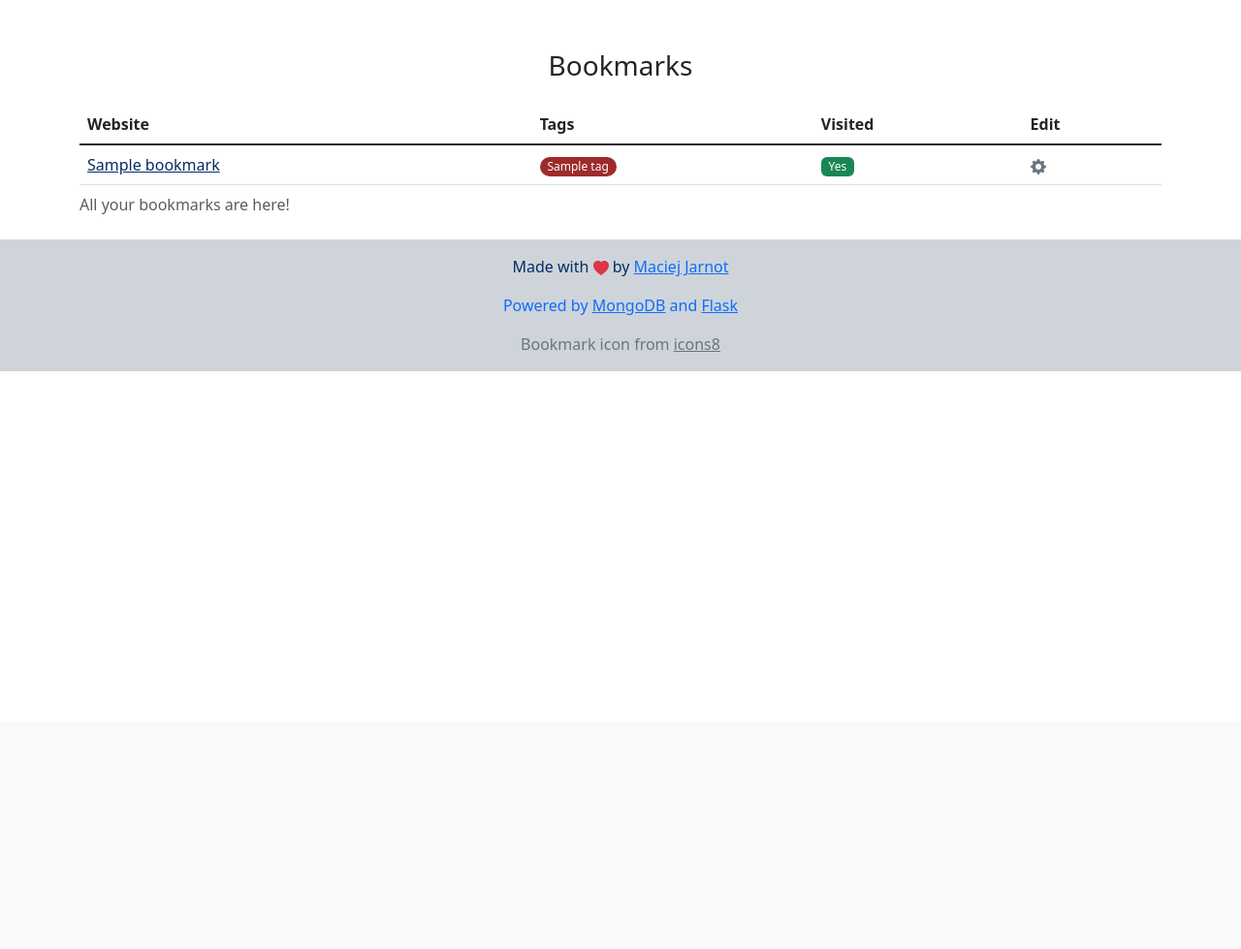
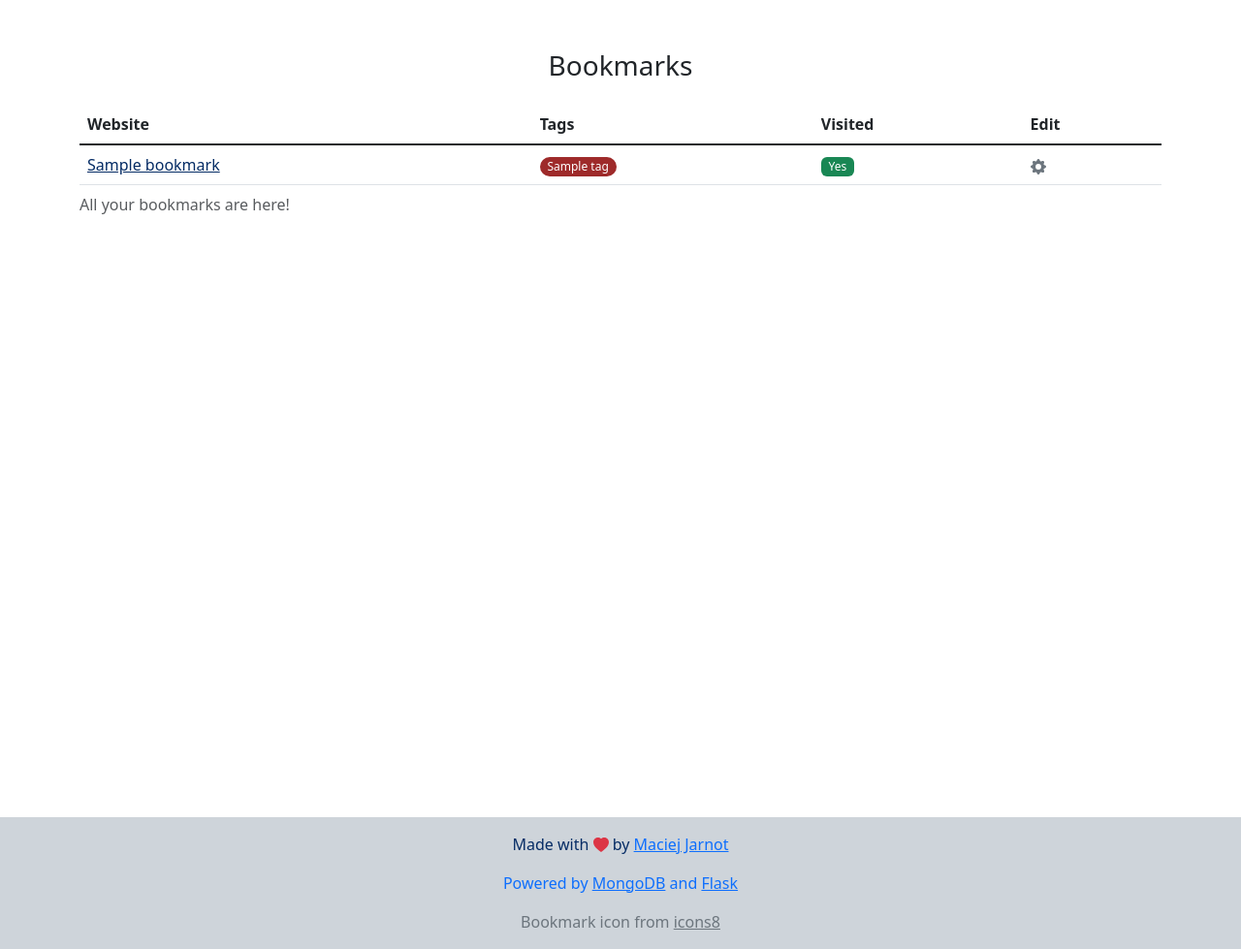
Before and after one commit to JarnotMaciej/bookmarks, a Flask app: page / in a window 1280 px wide. Shown: the part 56-1035 px from the top of the page at 97% size. Before the commit the page ends 439 px from the top, so only its background shows below. Run offline with Flask 3, Linux system fonts and the light colour scheme; a database or web service that is not in the repository returns one stand-in record (values such as "Sample title").

Commit message:
footer fix

```diff
--- a/templates/base.html
+++ b/templates/base.html
@@ -16,4 +16,4 @@
     {% with page=page %}
     {% include 'navbar.html' %}
     {% endwith %}
-    <div class="container-xl" style="margin-top: 20pt;">
+    <div class="container-xl d-flex flex-column" style="min-height: 100vh; margin-top: 20pt;">
--- a/templates/footer.html
+++ b/templates/footer.html
@@ -1,5 +1,5 @@
 </div>
-<div id="footer" class="bg-dark-subtle" style="margin-top: 12pt;">
+<footer id="footer mt-auto py-3" class="bg-dark-subtle" style="margin-top: 12pt;">
     <div class="container-fluid">
         <div class="row">
             <div class="col-12">
@@ -18,7 +18,7 @@
             </div>
         </div>
     </div>
-</div>
+</footer>
 
 {% include 'scripts.html' %}
 
```
